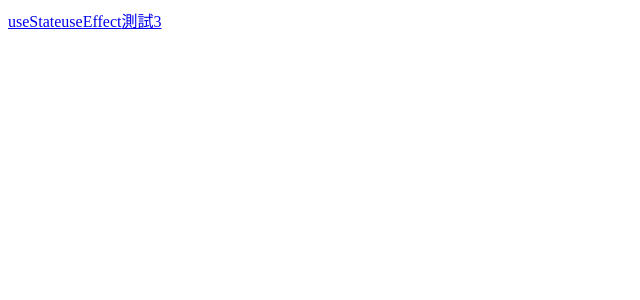
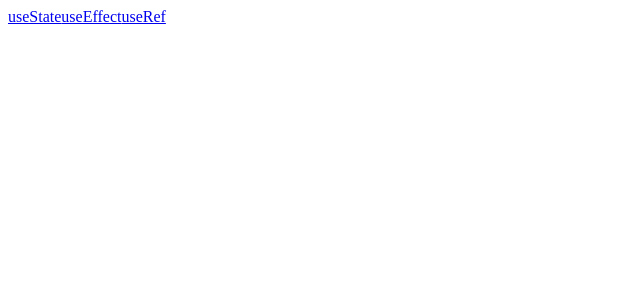
Before and after one commit to ianSama0217/React_demo, a React (Vite) app: page / in a window 1280 px wide. Shown: the top 300 px of the page, without its empty margins (0-640 px from the left). Built offline with nearby package versions, Linux system fonts and the light colour scheme.

Commit message:
useRef demo

```diff
--- a/src/components/routerList/router.tsx
+++ b/src/components/routerList/router.tsx
@@ -1,4 +1,5 @@
 import UseEffectDemo from "../../containers/reactHook/useEffect";
+import UseRefDemo from "../../containers/reactHook/useRef";
 import UseStateDemo from "../../containers/reactHook/useState";
 
 type routerProps = {
@@ -10,5 +11,5 @@ type routerProps = {
 export const routerListData: Array<routerProps> = [
   { title: "useState", path: "/useState", element: <UseStateDemo /> },
   { title: "useEffect", path: "/useEffect", element: <UseEffectDemo /> },
-  { title: "測試3", path: "/test3", element: undefined },
+  { title: "useRef", path: "/useRef", element: <UseRefDemo /> },
 ];
--- /dev/null
+++ b/src/containers/reactHook/useRef/index.tsx
@@ -0,0 +1,31 @@
+import React, { useEffect, useRef } from "react";
+
+const UseRefDemo: React.FC = () => {
+  const intervalRef = useRef<any>(null);
+  const inputRef = useRef<HTMLInputElement>(null);
+
+  function handleClick() {
+    inputRef.current?.focus();
+  }
+
+  useEffect(() => {
+    intervalRef.current = setInterval(() => {
+      console.log("tick");
+    }, 1000);
+
+    return () => clearInterval(intervalRef.current!);
+  }, []);
+
+  return (
+    <div>
+      <p>Timer running...</p>
+
+      <input type="text" ref={inputRef} />
+      <button type="button" onClick={handleClick}>
+        foucs input
+      </button>
+    </div>
+  );
+};
+
+export default UseRefDemo;
```
